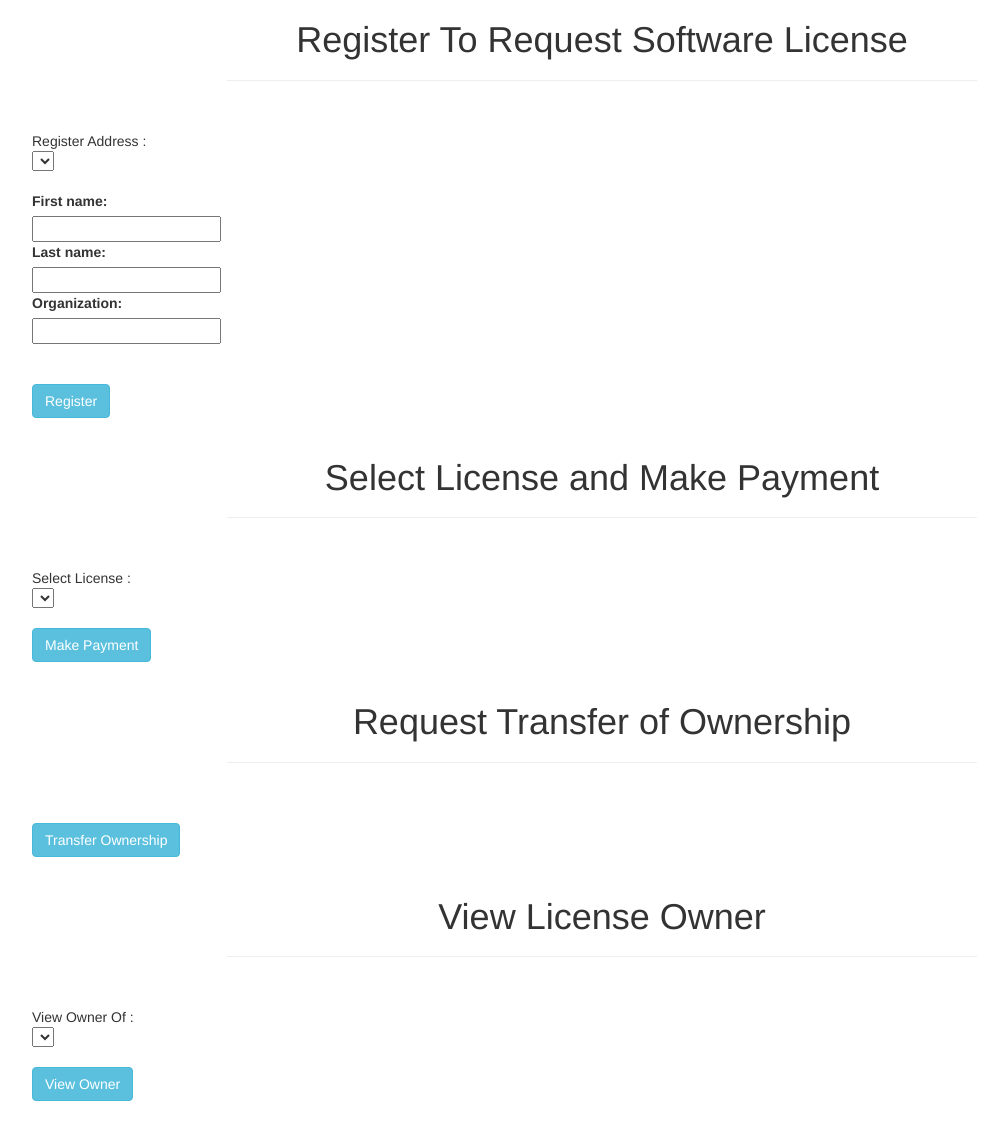
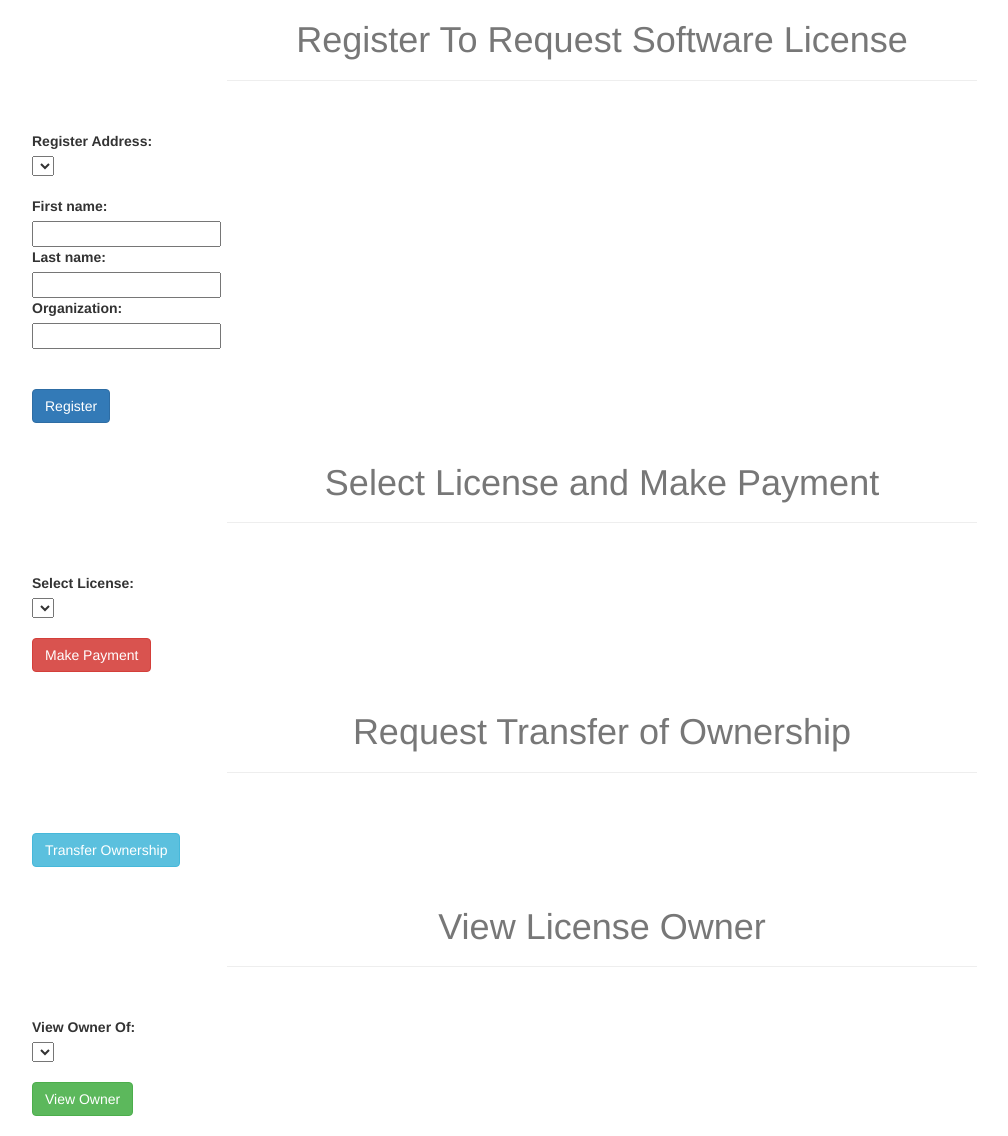
Before and after one commit to bhavyasais/SoftwareLicensingSystem, a website: page license-app/src/index.html in a window 1280 px wide. Shown: the whole page, without its empty margins (38-1046 px from the left). Drawn offline with nearby package versions, Linux system fonts and the light colour scheme.

Commit message:
updated button colors

```diff
--- a/license-app/src/index.html
+++ b/license-app/src/index.html
@@ -15,7 +15,7 @@
   <div class="container">
     <div class="row">
       <div class="col-xs-12 col-sm-8 col-sm-push-2">
-        <h1 class="text-center">Register To Request Software License</h1>
+        <h1 class="text-center text-muted">Register To Request Software License</h1>
         <hr />
         <br />
       </div>
@@ -25,7 +25,7 @@
   <div class="container">
     <div class="row" id="address_div">
       <div style="margin-left: 15px;margin-top: 10px;">
-        <span> Register Address : </span><br>
+        <label for="register">Register Address:</label><br>
         <select id="enter_address" value=""></select>
         <form><br>
           <label for="fname">First name:</label><br>
@@ -40,7 +40,7 @@
     <br>
     <div class="row" id="register_div">
       <div style="margin-left: 15px;">
-        <button class="btn btn-info" type="button" id="register">Register</button>
+        <button class="btn btn-primary" type="button" id="register">Register</button>
       </div>
     </div>
     <br>
@@ -49,7 +49,7 @@
   <div class="container">
     <div class="row">
       <div class="col-xs-12 col-sm-8 col-sm-push-2">
-        <h1 class="text-center">Select License and Make Payment</h1>
+        <h1 class="text-center text-muted">Select License and Make Payment</h1>
         <hr />
         <br />
       </div>
@@ -59,14 +59,14 @@
   <div class="container">
     <div class="row" id="address_div">
       <div style="margin-left: 15px;margin-top: 10px;">
-        <span> Select License : </span><br>
+        <label for="select">Select License:</label><br>
         <select id="select_license" value=""></select>
       </div>
     </div>
     <br>
     <div class="row" id="register_div">
       <div style="margin-left: 15px;">
-        <button class="btn btn-info" type="button" id="makePayment">Make Payment</button>
+        <button class="btn btn-danger" type="button" id="makePayment">Make Payment</button>
       </div>
     </div>
     <br>
@@ -75,7 +75,7 @@
     <div class="container">
       <div class="row">
         <div class="col-xs-12 col-sm-8 col-sm-push-2">
-          <h1 class="text-center">Request Transfer of Ownership</h1>
+          <h1 class="text-center text-muted">Request Transfer of Ownership</h1>
           <hr />
           <br />
         </div>
@@ -92,17 +92,10 @@
       <br>
     </div>
 
-
-
-
-
-
-
-
     <div class="container">
       <div class="row">
         <div class="col-xs-12 col-sm-8 col-sm-push-2">
-          <h1 class="text-center">View License Owner</h1>
+          <h1 class="text-center text-muted">View License Owner</h1>
           <hr />
           <br />
         </div>
@@ -112,15 +105,15 @@
     <div class="container">
       <div class="row" id="address_div">
         <div style="margin-left: 15px;margin-top: 10px;">
-          <span> View Owner Of : </span><br>
+          <label for="view">View Owner Of:</label><br>
           <select id="view_owner" value=""></select>
         </div>
       </div>
-      <!--<button class="btn btn-success" type="button" id="win-count" style="float:right; margin-right: 5px;">Declare Winner</button>-->
+
       <br>
       <div class="row" id="register_div">
         <div style="margin-left: 15px;">
-          <button class="btn btn-info" type="button" id="viewOwners">View Owner</button>
+          <button class="btn btn-success" type="button" id="viewOwners">View Owner</button>
         </div>
       </div>
       <br>
@@ -128,10 +121,9 @@
 
   </div>
   </div>
-  <!-- jQuery (necessary for Bootstrap's JavaScript plugins) -->
+
   <script src="https://ajax.googleapis.com/ajax/libs/jquery/1.12.4/jquery.min.js"></script>
 
-  <!-- Include all compiled plugins (below), or include individual files as needed -->
   <script src="js/dist/bootstrap.min.js"></script>
   <script src="js/dist/web3.min.js"></script>
   <script src="js/dist/truffle-contract.js"></script>
--- a/license-app/src/js/app.js
+++ b/license-app/src/js/app.js
@@ -90,7 +90,6 @@ App = {
         (element) =>
           element.id == document.getElementById("select_license").value
       );
-      //console.log(customer,obj.owner);
       App.makePayment(customer, obj.owner, 70);
     });
   },
@@ -172,11 +171,12 @@ App = {
           });
         })
         .then(function (result, err) {
+          console.log("bhavya ",result, err)
           if (result) {
             if (parseInt(result.receipt.status) == 1)
               alert(name + " " + "license registration done successfully");
             else
-              alert(addr + " registration not done successfully due to revert");
+              alert(addr + " transfer of ownership request not done successfully due to revert");
           } else {
             alert(addr + " registration failed");
           }
@@ -199,11 +199,11 @@ App = {
         .then(function (result, err) {
           if (result) {
             if (parseInt(result.receipt.status) == 1)
-              alert(name + " " + "payment successful");
+              alert("payment successful");
             else
-              alert(addr + " registration not done successfully due to revert");
+              alert(addr + " payment not done successfully due to revert");
           } else {
-            alert(addr + " registration failed");
+            alert(addr + " payment failed");
           }
         });
     });
```
Also changed, not shown: license-app/src/images/Milli.png (deleted), license-app/src/images/Murphy.png (deleted), license-app/src/images/Riley.png (deleted), license-app/src/images/radar.png (deleted).
